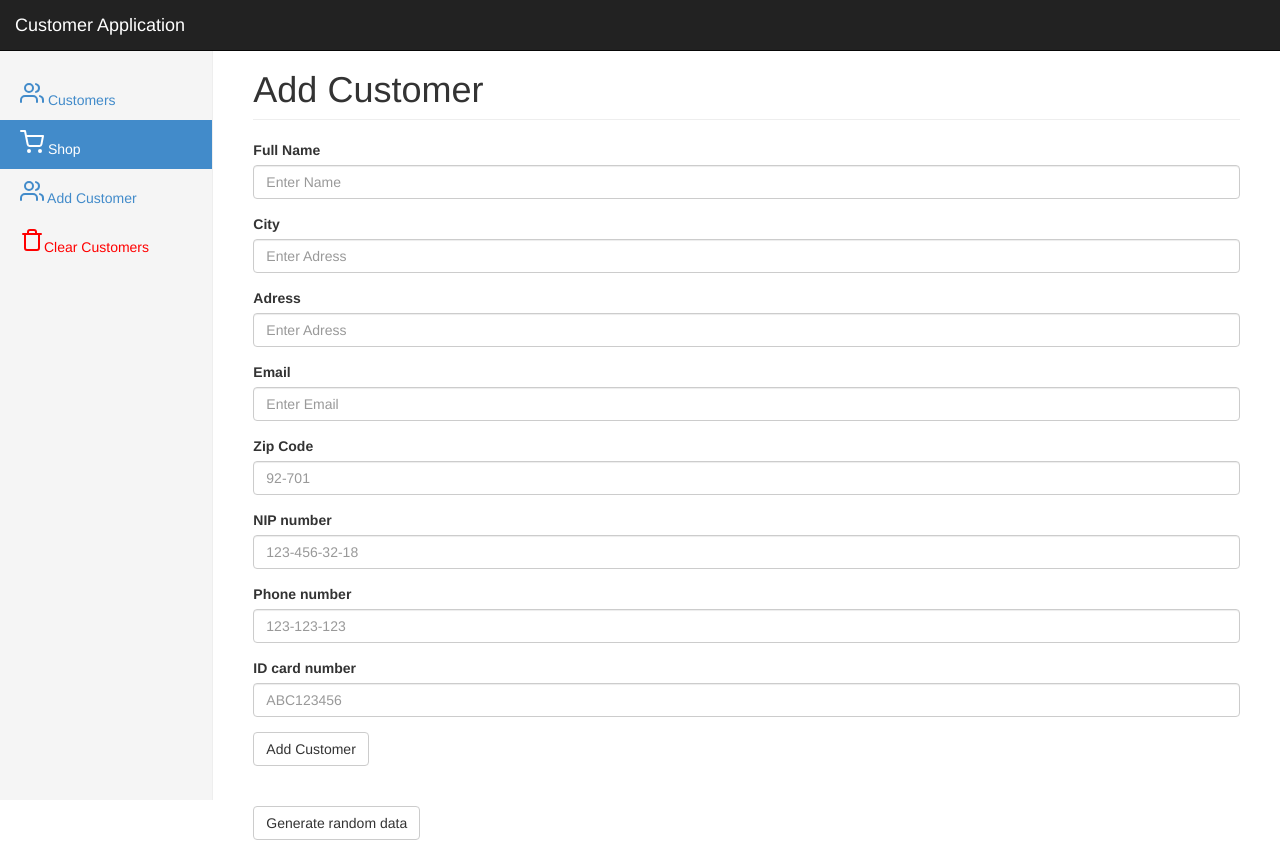
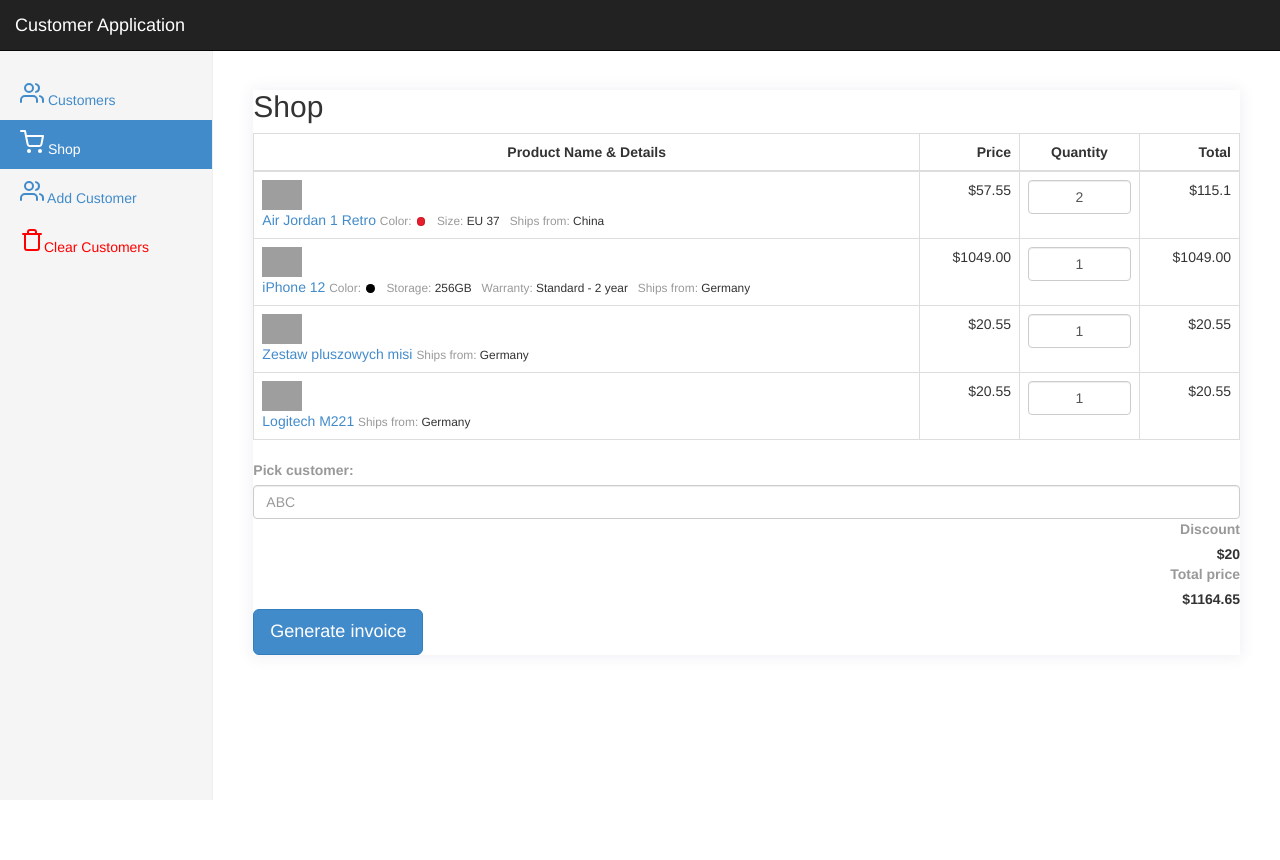
Before and after one commit to rozer1/EX_9_IPM, a plain HTML site: page shop.html in a window 1280 px wide. After the commit the page ends 800 px from the top, so only its background shows below. Drawn offline with nearby package versions, Linux system fonts and the light colour scheme; grey boxes are pictures that could not be loaded.

Commit message:
Update in shop

```diff
--- a/css/style.css
+++ b/css/style.css
@@ -113,3 +113,24 @@
 .danger{color:red;}
 .cursor{cursor:pointer}
 span.customer{padding:8px 20px}
+
+.ui-w-40 {
+    width: 40px !important;
+    height: auto;
+}
+
+.card{
+    box-shadow: 0 1px 15px 1px rgba(52,40,104,.08);
+}
+
+.ui-product-color {
+    display: inline-block;
+    overflow: hidden;
+    margin: .144em;
+    width: .875rem;
+    height: .875rem;
+    border-radius: 10rem;
+    -webkit-box-shadow: 0 0 0 1px rgba(0,0,0,0.15) inset;
+    box-shadow: 0 0 0 1px rgba(0,0,0,0.15) inset;
+    vertical-align: middle;
+}
--- a/shop.html
+++ b/shop.html
@@ -36,43 +36,129 @@
           </ul>
         </div>
         <div class="col-sm-9 col-sm-offset-3 col-md-10 col-md-offset-2 main">
-          <h1 class="page-header">Add Customer</h1>
-			<form role="form" onsubmit="addCustomer()">
-				<div class="form-group">
-					<label>Full Name</label>
-					<input type="text" id="name" class="form-control" required="required" placeholder="Enter Name">
+    <!-- Shopping cart table -->
+    <div class="card">
+        <div class="card-header">
+            <h2>Shop</h2>
         </div>
-				<div class="form-group">
-					<label>City</label>
-					<input type="text" id="city" class="form-control"  required="required" placeholder="Enter Adress">
+        <div class="card-body">
+            <div class="table-responsive">
+              <table class="table table-bordered m-0">
+                <thead>
+                  <tr>
+                    <!-- Set columns width -->
+                    <th class="text-center py-3 px-4" style="min-width: 400px;">Product Name &amp; Details</th>
+                    <th class="text-right py-3 px-4" style="width: 100px;">Price</th>
+                    <th class="text-center py-3 px-4" style="width: 120px;">Quantity</th>
+                    <th class="text-right py-3 px-4" style="width: 100px;">Total</th>
+                  </tr>
+                </thead>
+                <tbody>
+
+                  <tr>
+                    <td class="p-4">
+                      <div class="media align-items-center">
+                        <img src="https://toppng.com/uploads/preview/air-jordan-1-retro-bred-nike-air-jordan-1-bred-toe-11563389473amj4lppft7.png" class="d-block ui-w-40 ui-bordered mr-4" alt="">
+                        <div class="media-body">
+                          <a href="#" class="d-block text-dark">Air Jordan 1 Retro</a>
+                          <small>
+                            <span class="text-muted">Color:</span>
+                            <span class="ui-product-color ui-product-color-sm align-text-bottom" style="background:#e81e2c;"></span> &nbsp;
+                            <span class="text-muted">Size: </span> EU 37 &nbsp;
+                            <span class="text-muted">Ships from: </span> China
+                          </small>
                         </div>
-				<div class="form-group">
-					<label>Adress</label>
-					<input type="text" id="adress" class="form-control" required="required" placeholder="Enter Adress">
                       </div>
-				<div class="form-group">
-					<label>Email</label>
-					<input type="email" id="email" class="form-control" required="required" placeholder="Enter Email">
+                    </td>
+                    <td class="text-right font-weight-semibold align-middle p-4">$57.55</td>
+                    <td class="align-middle p-4"><input type="text" class="form-control text-center" value="2"></td>
+                    <td class="text-right font-weight-semibold align-middle p-4">$115.1</td>
+                  </tr>
+
+                  <tr>
+                    <td class="p-4">
+                      <div class="media align-items-center">
+                        <img src="https://store.storeimages.cdn-apple.com/4668/as-images.apple.com/is/iphone-12-black-select-2020?wid=940&hei=1112&fmt=png-alpha&.v=1604343702000" class="d-block ui-w-40 ui-bordered mr-4" alt="">
+                        <div class="media-body">
+                          <a href="#" class="d-block text-dark">iPhone 12</a>
+                          <small>
+                            <span class="text-muted">Color:</span>
+                            <span class="ui-product-color ui-product-color-sm align-text-bottom" style="background:#000;"></span> &nbsp;
+                            <span class="text-muted">Storage: </span> 256GB &nbsp;
+                            <span class="text-muted">Warranty: </span> Standard - 2 year &nbsp;
+                            <span class="text-muted">Ships from: </span> Germany
+                          </small>
                         </div>
-				<div class="form-group">
-					<label for="postal_code">Zip Code</label>
-					<input type="text" id="postal_code" name="postal_code" class="form-control" required="required" placeholder="92-701" pattern="\d{2}-\d{3}" title="Format: (NN-NNN)">
                       </div>
-				<div class="form-group">
-					<label for="nip_number">NIP number</label>
-					<input type="text" id="nip_number" name="nip_number" class="form-control" required="required" placeholder="123-456-32-18" pattern="((\d{3}[- ]\d{3}[- ]\d{2}[- ]\d{2})|(\d{3}[- ]\d{2}[- ]\d{2}[- ]\d{3}))" title="Polish NIP format">
+                    </td>
+                    <td class="text-right font-weight-semibold align-middle p-4">$1049.00</td>
+                    <td class="align-middle p-4"><input type="text" class="form-control text-center" value="1"></td>
+                    <td class="text-right font-weight-semibold align-middle p-4">$1049.00</td>
+                  </tr>
+
+                  <tr>
+                    <td class="p-4">
+                      <div class="media align-items-center">
+                        <img src="https://w7.pngwing.com/pngs/135/474/png-transparent-three-brown-bear-plush-toys-teddy-bear-plush-app-for-kids-giant-panda-bunch-bear-child-animals-hand-thumbnail.png" class="d-block ui-w-40 ui-bordered mr-4" alt="">
+                        <div class="media-body">
+                          <a href="#" class="d-block text-dark">Zestaw pluszowych misi</a>
+                          <small>
+                            <span class="text-muted">Ships from: </span> Germany
+                          </small>
                         </div>
-				<div class="form-group">
-					<label for="phone_number">Phone number</label>
-					<input type="text" id="phone_number" placeholder="123-123-123" class="form-control" required="required" name="phone_number" pattern="[0-9]{3}(-)?[0-9]{3}(-)?[0-9]{3}" title="NNN-NNN-NNN or NNNNNNNNN format">
                       </div>
-				<div class="form-group">
-					<label for="id_card">ID card number</label>
-					<input type="text" id="id_card" name="id_card" placeholder="ABC123456" class="form-control" required="required" pattern="[a-zA-Z]{3}[0-9]{6}" title="Correct ID card number contains 3 numbers and 6 digits">
+                    </td>
+                    <td class="text-right font-weight-semibold align-middle p-4">$20.55</td>
+                    <td class="align-middle p-4"><input type="text" class="form-control text-center" value="1"></td>
+                    <td class="text-right font-weight-semibold align-middle p-4">$20.55</td>
+                  </tr>
+
+				  <tr>
+                    <td class="p-4">
+                      <div class="media align-items-center">
+                        <img src="https://www.logitech.com/content/dam/logitech/en/products/mice/m220/gallery/m220-charcoal-gallery-1.png" class="d-block ui-w-40 ui-bordered mr-4" alt="">
+                        <div class="media-body">
+                          <a href="#" class="d-block text-dark">Logitech M221</a>
+                          <small>
+                            <span class="text-muted">Ships from: </span> Germany
+                          </small>
                         </div>
-				<button type="submit" class="btn btn-default">Add Customer</button>
-			</form><br></br>
-			<button type="button" OnClick="GetRandom()" class="btn btn-default">Generate random data</button>
+                      </div>
+                    </td>
+                    <td class="text-right font-weight-semibold align-middle p-4">$20.55</td>
+                    <td class="align-middle p-4"><input type="text" class="form-control text-center" value="1"></td>
+                    <td class="text-right font-weight-semibold align-middle p-4">$20.55</td>
+                  </tr>
+
+                </tbody>
+              </table>
+            </div>
+            <!-- / Shopping cart table -->
+
+            <div class="d-flex flex-wrap justify-content-between align-items-center pb-4">
+              <div class="mt-4">
+                <label class="text-muted font-weight-normal">Pick customer:</label>
+                <input type="text" placeholder="ABC" class="form-control">
+              </div>
+              <div class="d-flex">
+                <div class="text-right mt-4 mr-5">
+                  <label class="text-muted font-weight-normal m-0">Discount</label>
+                  <div class="text-large"><strong>$20</strong></div>
+                </div>
+                <div class="text-right mt-4">
+                  <label class="text-muted font-weight-normal m-0">Total price</label>
+                  <div class="text-large"><strong>$1164.65</strong></div>
+                </div>
+              </div>
+            </div>
+
+            <div class="float-right">
+              <button type="button" class="btn btn-lg btn-primary mt-2">Generate invoice</button>
+            </div>
+
+          </div>
+      </div>
+  </div>
         </div>
       </div>
     </div>
```
Lines whose indentation alone changed are shown as unchanged.
